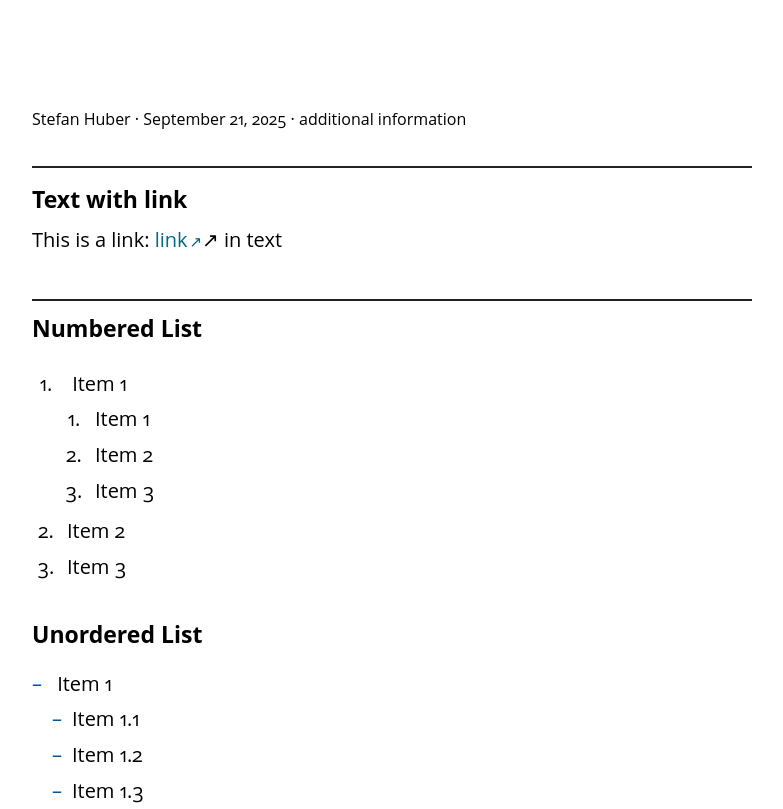
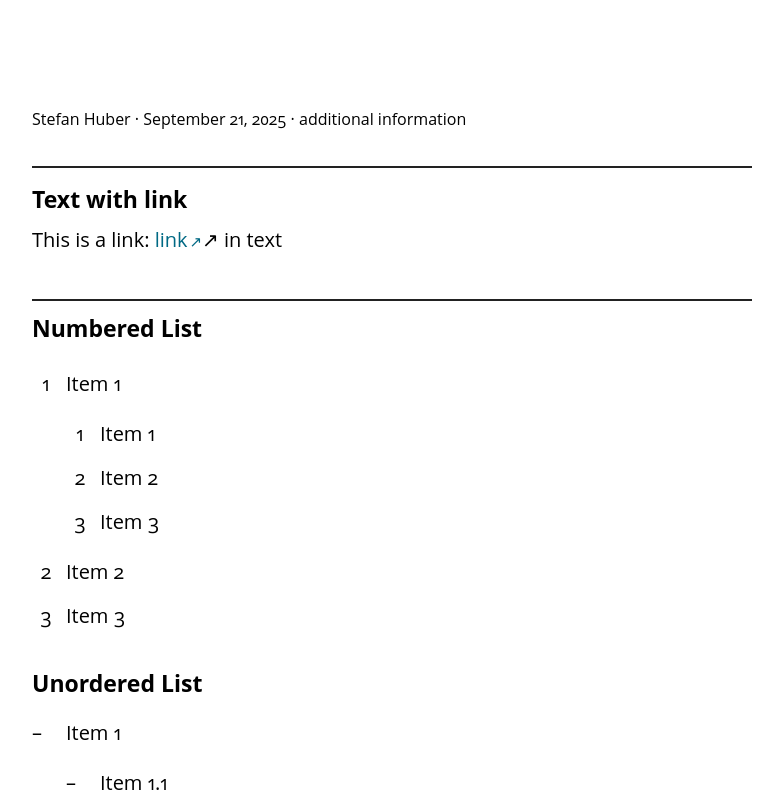
Before and after one commit to signalwerk/signalwerk.style, a plain HTML site: page index.html in a window 1280 px wide. Shown: the part 127-936 px from the top of the page, without its empty margins (248-1031 px from the left). Drawn offline with Linux system fonts and the light colour scheme; a web font is replaced by a local one.

Commit message:
deploy: 48058c915f2b699f0dcae156d3533c3b4f701210

```diff
--- a/styles/blog.css
+++ b/styles/blog.css
@@ -358,111 +358,53 @@ b {
 
 ul,
 ol {
-  padding-left: 1em;
+  --marker-width: 1.4em;
+  --marker-space-after: 0.3em;
+
+  padding-left: 0;
   margin: 0;
+
   margin-top: 1em;
   margin-bottom: 1em;
+  list-style: none;
 }
 
 
-ul ul,
-  ul ol,
-  ol ul,
-  ol ol {
-    margin-top: 0.25rem;
-    margin-bottom: 0.5rem;
-  }
-
-
-/* List direct after title */
-
-
-/* h1 + ul, h1 + ol,
-h2 + ul, h2 + ol,
-h3 + ul, h3 + ol,
-h4 + ul, h4 + ol,
-h5 + ul, h5 + ol,
-h6 + ul, h6 + ol {
-  margin-top: 0.25em;
-} */
-
-
 li {
-  /* same as p bottom */
-  margin-bottom: 0.3em;
+  margin-bottom: 0.7em; /* same as p */
+  position: relative;
+  padding-left: calc(var(--marker-width) + var(--marker-space-after));
 }
 
 
-ul {
-  list-style: none;
+li::before {
+  position: absolute;
+  left: 0;
+  width: var(--marker-width);
+  display: inline-block;
+  margin-right: var(--marker-space-after);
 }
 
 
 ul > li::before {
   content: "–\00A0";
-  color: var(--blue-color);
-  display: inline-block;
-  width: 1em;
-  margin-left: -1em;
 }
 
 
 ol {
   counter-reset: ol-li;
-  list-style: none;
-  padding-left: 1.4em;
 }
 
 
-ol > li > p {
-  display: inline;
+ol > li {
+  counter-increment: ol-li;
 }
 
 
 ol > li::before {
-  content: counter(ol-li) ".";
-  counter-increment: ol-li;
-
-  display: inline-block;
-  width: 1.4em;
-  margin-left: -1.4em;
-
+  content: counter(ol-li);
   text-align: center;
-  margin-right: 0.35em;
 }
-
-
-/* ol {
-  counter-reset: ol-li;
-  padding-left: 0;
-}
-
-ol > li {
-  position: relative;
-  margin: 0 0 0 1.75em;
-  list-style: none;
-  padding-bottom: 0.2em;
-}
-
-ol > li:before {
-  content: counter(ol-li);
-  counter-increment: ol-li;
-
-  position: absolute;
-  top: 0.1em;
-
-  left: -1.75em;
-  width: 1.5em;
-  height: 1.5em;
-  border-radius: 50%;
-
-  font-size: 0.85em;
-  font-weight: 700;
-  text-align: center;
-
-  color: white;
-  background: var(--blue-color);
-} */
 
 
 hr {
--- a/styles/blog.rest.css
+++ b/styles/blog.rest.css
@@ -352,111 +352,53 @@ b {
 
 ul,
 ol {
-  padding-left: 1em;
+  --marker-width: 1.4em;
+  --marker-space-after: 0.3em;
+
+  padding-left: 0;
   margin: 0;
+
   margin-top: 1em;
   margin-bottom: 1em;
+  list-style: none;
 }
 
 
-ul ul,
-  ul ol,
-  ol ul,
-  ol ol {
-    margin-top: 0.25rem;
-    margin-bottom: 0.5rem;
-  }
-
-
-/* List direct after title */
-
-
-/* h1 + ul, h1 + ol,
-h2 + ul, h2 + ol,
-h3 + ul, h3 + ol,
-h4 + ul, h4 + ol,
-h5 + ul, h5 + ol,
-h6 + ul, h6 + ol {
-  margin-top: 0.25em;
-} */
-
-
 li {
-  /* same as p bottom */
-  margin-bottom: 0.3em;
+  margin-bottom: 0.7em; /* same as p */
+  position: relative;
+  padding-left: calc(var(--marker-width) + var(--marker-space-after));
 }
 
 
-ul {
-  list-style: none;
+li::before {
+  position: absolute;
+  left: 0;
+  width: var(--marker-width);
+  display: inline-block;
+  margin-right: var(--marker-space-after);
 }
 
 
 ul > li::before {
   content: "–\00A0";
-  color: var(--blue-color);
-  display: inline-block;
-  width: 1em;
-  margin-left: -1em;
 }
 
 
 ol {
   counter-reset: ol-li;
-  list-style: none;
-  padding-left: 1.4em;
 }
 
 
-ol > li > p {
-  display: inline;
+ol > li {
+  counter-increment: ol-li;
 }
 
 
 ol > li::before {
-  content: counter(ol-li) ".";
-  counter-increment: ol-li;
-
-  display: inline-block;
-  width: 1.4em;
-  margin-left: -1.4em;
-
+  content: counter(ol-li);
   text-align: center;
-  margin-right: 0.35em;
 }
-
-
-/* ol {
-  counter-reset: ol-li;
-  padding-left: 0;
-}
-
-ol > li {
-  position: relative;
-  margin: 0 0 0 1.75em;
-  list-style: none;
-  padding-bottom: 0.2em;
-}
-
-ol > li:before {
-  content: counter(ol-li);
-  counter-increment: ol-li;
-
-  position: absolute;
-  top: 0.1em;
-
-  left: -1.75em;
-  width: 1.5em;
-  height: 1.5em;
-  border-radius: 50%;
-
-  font-size: 0.85em;
-  font-weight: 700;
-  text-align: center;
-
-  color: white;
-  background: var(--blue-color);
-} */
 
 
 hr {
--- a/styles/doc.css
+++ b/styles/doc.css
@@ -260,91 +260,41 @@ b {
 }
 ul,
 ol {
-  padding-left: 1em;
+  --marker-width: 1.4em;
+  --marker-space-after: 0.3em;
+
+  padding-left: 0;
   margin: 0;
+
   margin-top: 1em;
   margin-bottom: 1em;
+  list-style: none;
 }
-ul ul,
-  ul ol,
-  ol ul,
-  ol ol {
-    margin-top: 0.25rem;
-    margin-bottom: 0.5rem;
-  }
-/* List direct after title */
-/* h1 + ul, h1 + ol,
-h2 + ul, h2 + ol,
-h3 + ul, h3 + ol,
-h4 + ul, h4 + ol,
-h5 + ul, h5 + ol,
-h6 + ul, h6 + ol {
-  margin-top: 0.25em;
-} */
 li {
-  /* same as p bottom */
-  margin-bottom: 0.3em;
+  margin-bottom: 0.7em; /* same as p */
+  position: relative;
+  padding-left: calc(var(--marker-width) + var(--marker-space-after));
 }
-ul {
-  list-style: none;
+li::before {
+  position: absolute;
+  left: 0;
+  width: var(--marker-width);
+  display: inline-block;
+  margin-right: var(--marker-space-after);
 }
 ul > li::before {
   content: "–\00A0";
-  color: var(--blue-color);
-  display: inline-block;
-  width: 1em;
-  margin-left: -1em;
 }
 ol {
   counter-reset: ol-li;
-  list-style: none;
-  padding-left: 1.4em;
 }
-ol > li > p {
-  display: inline;
+ol > li {
+  counter-increment: ol-li;
 }
 ol > li::before {
-  content: counter(ol-li) ".";
-  counter-increment: ol-li;
-
-  display: inline-block;
-  width: 1.4em;
-  margin-left: -1.4em;
-
+  content: counter(ol-li);
   text-align: center;
-  margin-right: 0.35em;
 }
-/* ol {
-  counter-reset: ol-li;
-  padding-left: 0;
-}
-
-ol > li {
-  position: relative;
-  margin: 0 0 0 1.75em;
-  list-style: none;
-  padding-bottom: 0.2em;
-}
-
-ol > li:before {
-  content: counter(ol-li);
-  counter-increment: ol-li;
-
-  position: absolute;
-  top: 0.1em;
-
-  left: -1.75em;
-  width: 1.5em;
-  height: 1.5em;
-  border-radius: 50%;
-
-  font-size: 0.85em;
-  font-weight: 700;
-  text-align: center;
-
-  color: white;
-  background: var(--blue-color);
-} */
 hr {
   border: none;
   height: 2px;
--- a/styles/doc.rest.css
+++ b/styles/doc.rest.css
@@ -254,91 +254,41 @@ b {
 }
 ul,
 ol {
-  padding-left: 1em;
+  --marker-width: 1.4em;
+  --marker-space-after: 0.3em;
+
+  padding-left: 0;
   margin: 0;
+
   margin-top: 1em;
   margin-bottom: 1em;
+  list-style: none;
 }
-ul ul,
-  ul ol,
-  ol ul,
-  ol ol {
-    margin-top: 0.25rem;
-    margin-bottom: 0.5rem;
-  }
-/* List direct after title */
-/* h1 + ul, h1 + ol,
-h2 + ul, h2 + ol,
-h3 + ul, h3 + ol,
-h4 + ul, h4 + ol,
-h5 + ul, h5 + ol,
-h6 + ul, h6 + ol {
-  margin-top: 0.25em;
-} */
 li {
-  /* same as p bottom */
-  margin-bottom: 0.3em;
+  margin-bottom: 0.7em; /* same as p */
+  position: relative;
+  padding-left: calc(var(--marker-width) + var(--marker-space-after));
 }
-ul {
-  list-style: none;
+li::before {
+  position: absolute;
+  left: 0;
+  width: var(--marker-width);
+  display: inline-block;
+  margin-right: var(--marker-space-after);
 }
 ul > li::before {
   content: "–\00A0";
-  color: var(--blue-color);
-  display: inline-block;
-  width: 1em;
-  margin-left: -1em;
 }
 ol {
   counter-reset: ol-li;
-  list-style: none;
-  padding-left: 1.4em;
 }
-ol > li > p {
-  display: inline;
+ol > li {
+  counter-increment: ol-li;
 }
 ol > li::before {
-  content: counter(ol-li) ".";
-  counter-increment: ol-li;
-
-  display: inline-block;
-  width: 1.4em;
-  margin-left: -1.4em;
-
+  content: counter(ol-li);
   text-align: center;
-  margin-right: 0.35em;
 }
-/* ol {
-  counter-reset: ol-li;
-  padding-left: 0;
-}
-
-ol > li {
-  position: relative;
-  margin: 0 0 0 1.75em;
-  list-style: none;
-  padding-bottom: 0.2em;
-}
-
-ol > li:before {
-  content: counter(ol-li);
-  counter-increment: ol-li;
-
-  position: absolute;
-  top: 0.1em;
-
-  left: -1.75em;
-  width: 1.5em;
-  height: 1.5em;
-  border-radius: 50%;
-
-  font-size: 0.85em;
-  font-weight: 700;
-  text-align: center;
-
-  color: white;
-  background: var(--blue-color);
-} */
 hr {
   border: none;
   height: 2px;
```
